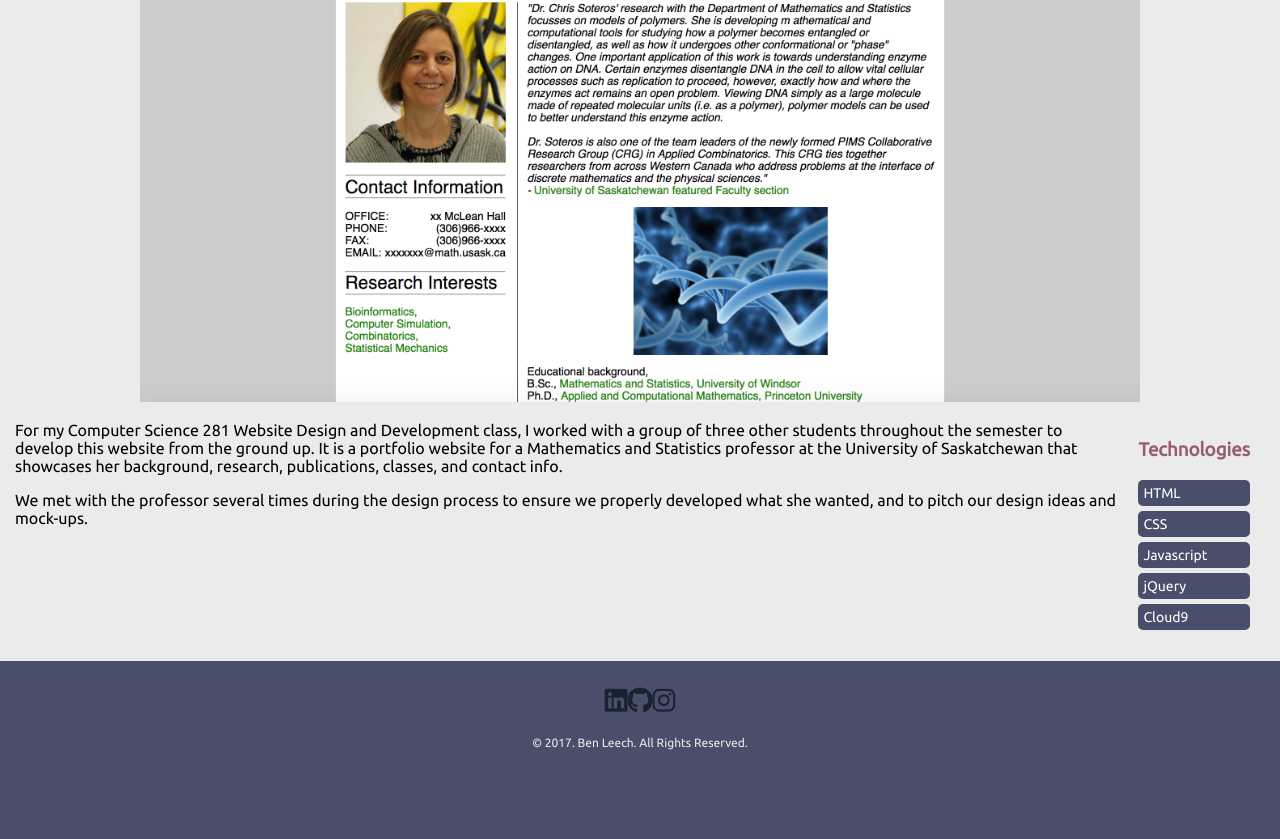
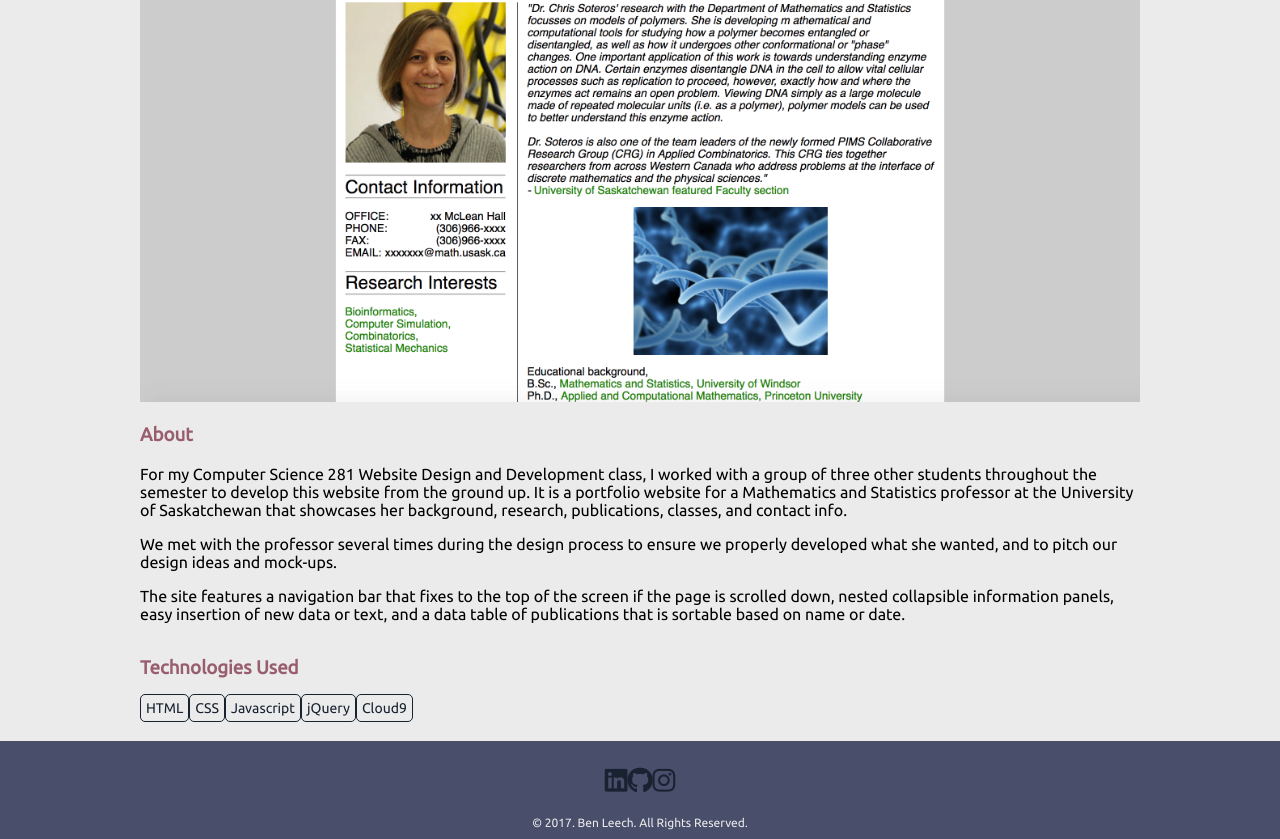
Before and after one commit to BenLeech/portfolio-website-v1, an Angular app in the folder portfolio-website/: page /uni-prof-portfolio in a window 1280 px wide. Shown: the part 277-1116 px from the top of the page. Before the commit the page ends 1036 px from the top, so only its background shows below. Built offline with nearby package versions, Linux system fonts and the light colour scheme.

Commit message:
added content to professor portfolio item

```diff
--- a/portfolio-website/src/app/components/portfolio/chris-soteros/chris-soteros.component.html
+++ b/portfolio-website/src/app/components/portfolio/chris-soteros/chris-soteros.component.html
@@ -1,4 +1,5 @@
 <div class="page-container">
+  <div class="page-inner">
     <div class="project-header">
       <h2>University Professor Professional Portfolio</h2>
       <h4>Website Design and Development</h4>
@@ -11,6 +12,7 @@
     <div class="project-body">
 
       <div class="description-container">
+        <h3>About</h3>
         <p>For my Computer Science 281 Website Design and Development class, I worked with a group of
           three other students throughout the semester to develop this website from the ground up. It is a portfolio website
           for a Mathematics and Statistics professor at the University of Saskatchewan that showcases her
@@ -18,21 +20,25 @@
 
         <p>We met with the professor several times during the design process to ensure we properly developed
           what she wanted, and to pitch our design ideas and mock-ups.</p>
+
+        <p>The site features a navigation bar that fixes to the top of the screen if the page is scrolled down,
+          nested collapsible information panels, easy insertion of new data or text, and a data table of
+          publications that is sortable based on name or date.
+        </p>
       </div>
 
       <div class="technologies-container">
-      <h3>Technologies</h3>
-      <ul>
-        <li>HTML</li>
-        <li>CSS</li>
-        <li>Javascript</li>
-        <li>jQuery</li>
-        <li>Cloud9</li>
-      </ul>
-
+        <h3>Technologies Used</h3>
+        <span>HTML</span>
+        <span>CSS</span>
+        <span>Javascript</span>
+        <span>jQuery</span>
+        <span>Cloud9</span>
       </div>
 
     </div>
+  </div>
+
 
 </div>
 <div class="footer-container">
--- a/portfolio-website/src/app/components/portfolio/chris-soteros/chris-soteros.component.scss
+++ b/portfolio-website/src/app/components/portfolio/chris-soteros/chris-soteros.component.scss
@@ -12,8 +12,14 @@
   flex-direction: column;
 }
 
+.page-inner{
+  width: 80%;
+  display: flex;
+  flex-direction: column;
+}
+
 .main-picture-container{
-  width: 80%;
+  width: 100%;
 }
 
 .main-picture-container img{
@@ -38,26 +44,26 @@
 
 .project-body{
   display: flex;
+  flex-direction: column;
+  align-items: flex-start;
+  margin-bottom: 25px;
 }
 
-.technologies-container h3{
+h3{
   color: $active-color;
 }
 
-.technologies-container ul{
-  list-style: none;
-  padding: 0;
-}
-
-.technologies-container li{
-  background-color: $primary-color;
-  color: $primary-text-color;
+.technologies-container span{
+  border: 1px solid $highlight-color;
+  color: $highlight-color;
   padding: 5px;
   margin-bottom: 5px;
   border-radius: 5px;
   font-size: 14px;
 }
 
-.technologies-container{
-  padding: 15px;
+@media (max-width: 780px){
+  .page-inner{
+    width: 100%;
+  }
 }
--- a/portfolio-website/src/app/components/splash/splash.component.scss
+++ b/portfolio-website/src/app/components/splash/splash.component.scss
@@ -101,6 +101,11 @@
   max-width: 250px;
 }
 
+.expertise-bubble .fa-pencil-square-o{
+  margin-left: 10px;
+  margin-top: 3px;
+}
+
 .down-arrow{
   position: absolute;
   font-size: 20px;
@@ -147,7 +152,7 @@
   font-size: 24px;
   padding: 10px 15px 10px 15px;
   border-radius: 10px;
-  margin-top: 25px;
+  margin-top: 15px;
 }
 
 .contact-container .btn-email:hover{
@@ -167,14 +172,9 @@
 }
 
 @keyframes contact-btn-hover {
-  0%{
-    color: $highlight-color;
-  }
+  0%{  }
 
-  100%{
-    color: $off-white;
-    background-color: #6d424d;
-  }
+  100%{  background-color: #bf7386;  }
 }
 
 @media (max-height: 400px){
```
Also changed, not shown: portfolio-website/src/app/todo.txt (added). Lines whose indentation alone changed are shown as unchanged.
